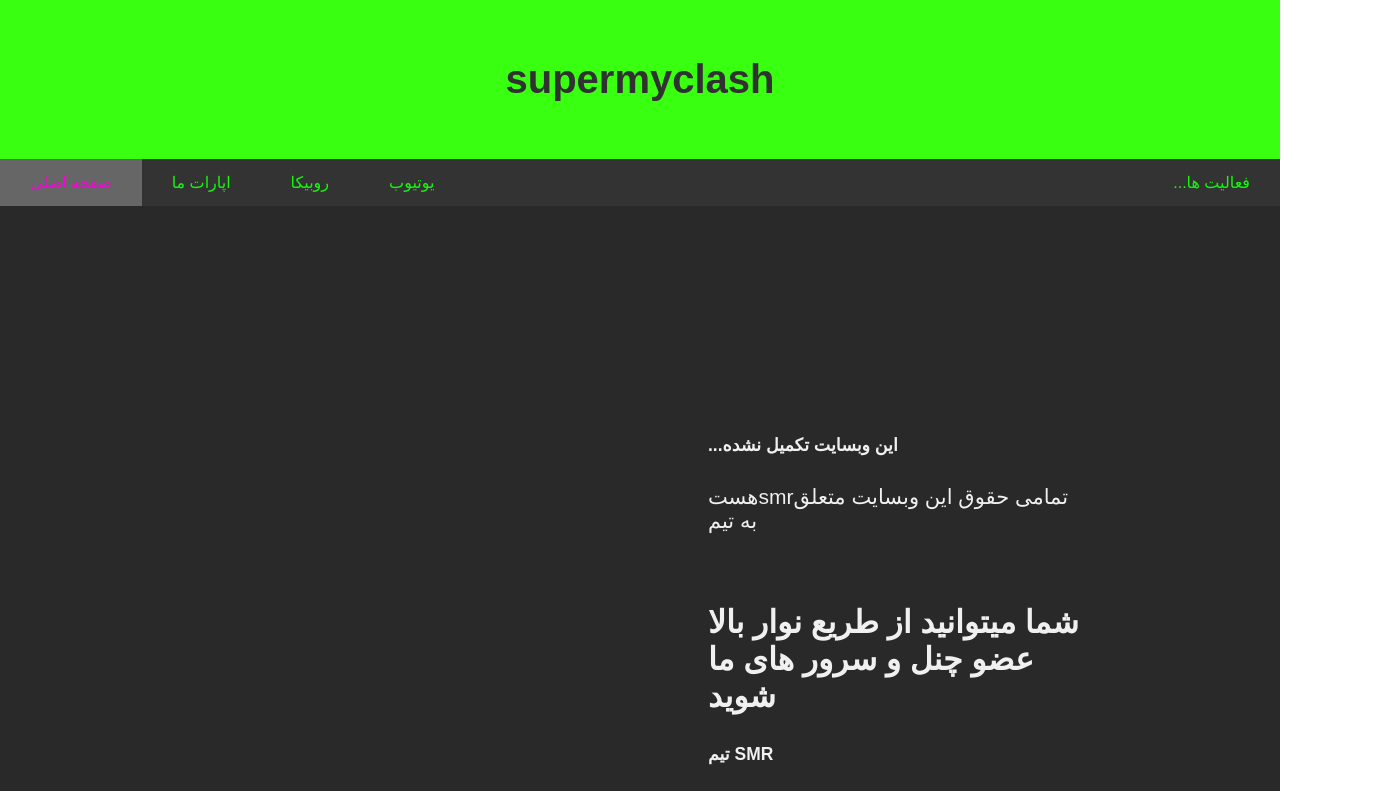
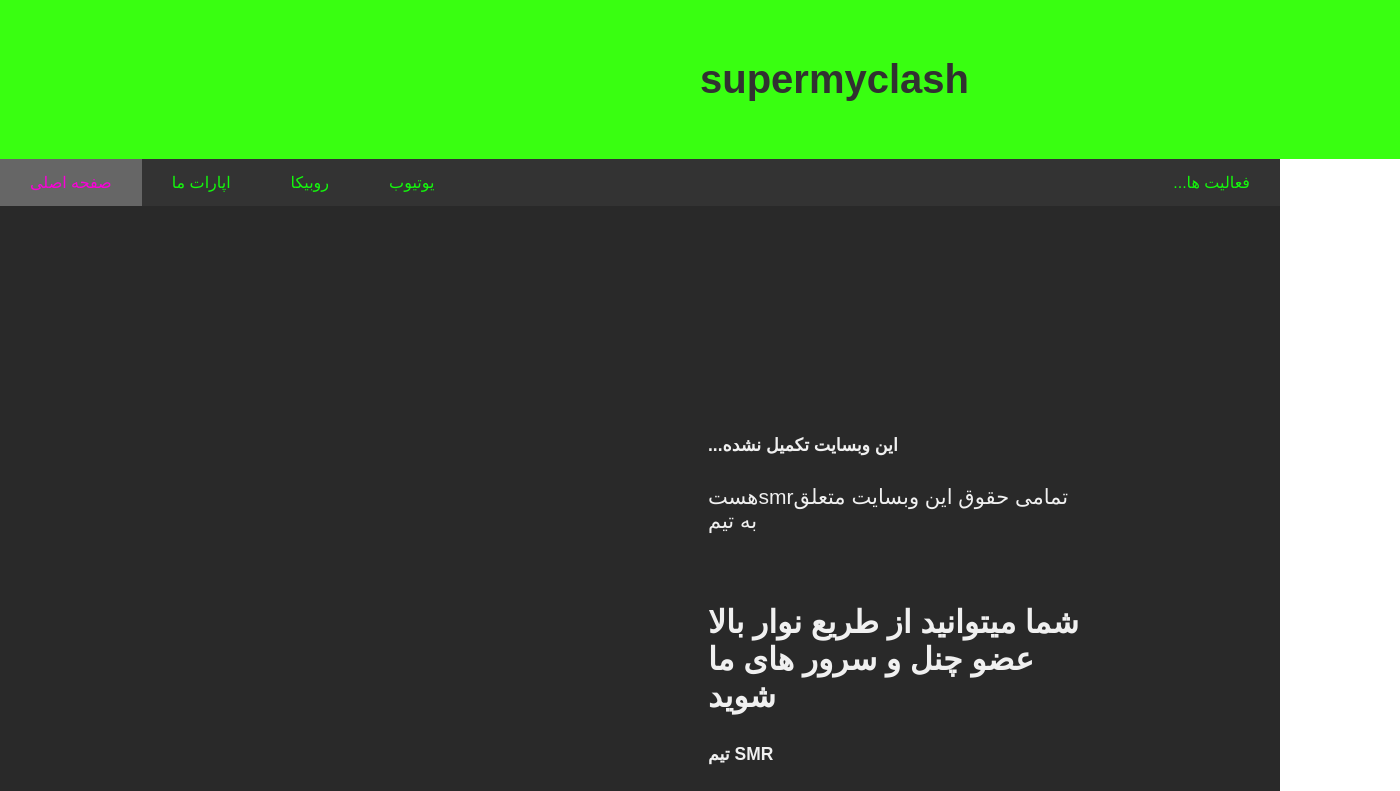
Before and after one commit to supermyclash/supermyclash.github.io, a plain HTML site: page index.html in a window 1280 px wide. Shown: the top 791 px of the page, 1400 px wide, since content can reach past the window. Drawn offline with Linux system fonts and the light colour scheme; a script that the page names is missing.

Commit message:
Update index.html

```diff
--- a/index.html
+++ b/index.html
@@ -13,7 +13,7 @@ font-family: Arial, Helvetica, sans-serif;
 margin: 0%;
 }
 .header {
-padding: 30px 100px;
+padding: 30px 700px;
 text-align: center;
 background: #2bff00ee;
 color: rgb(49, 49, 49);
```
